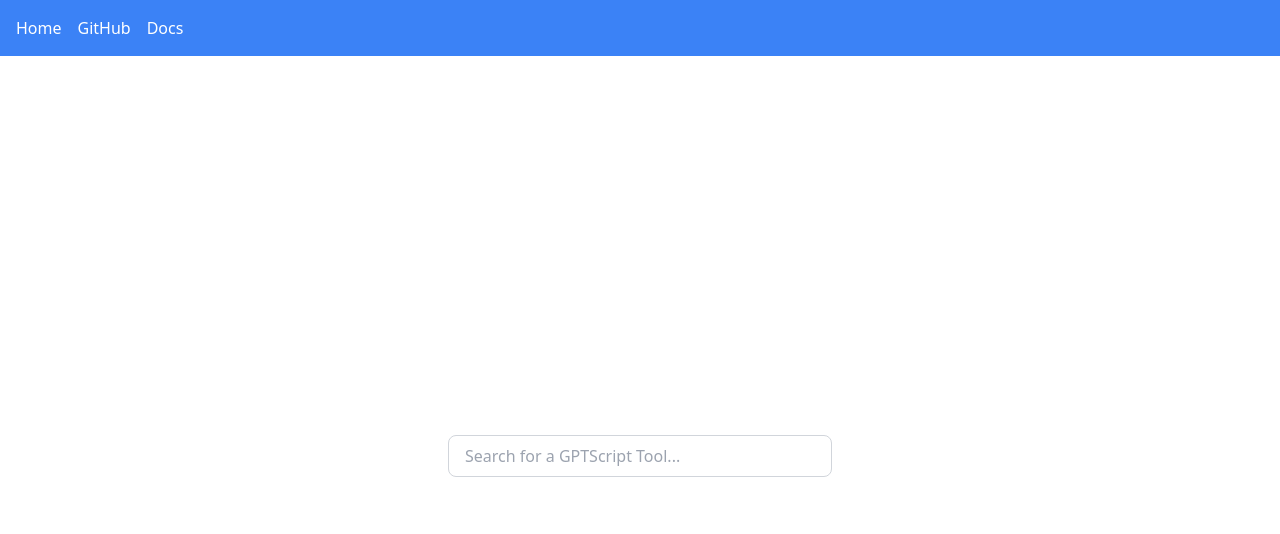
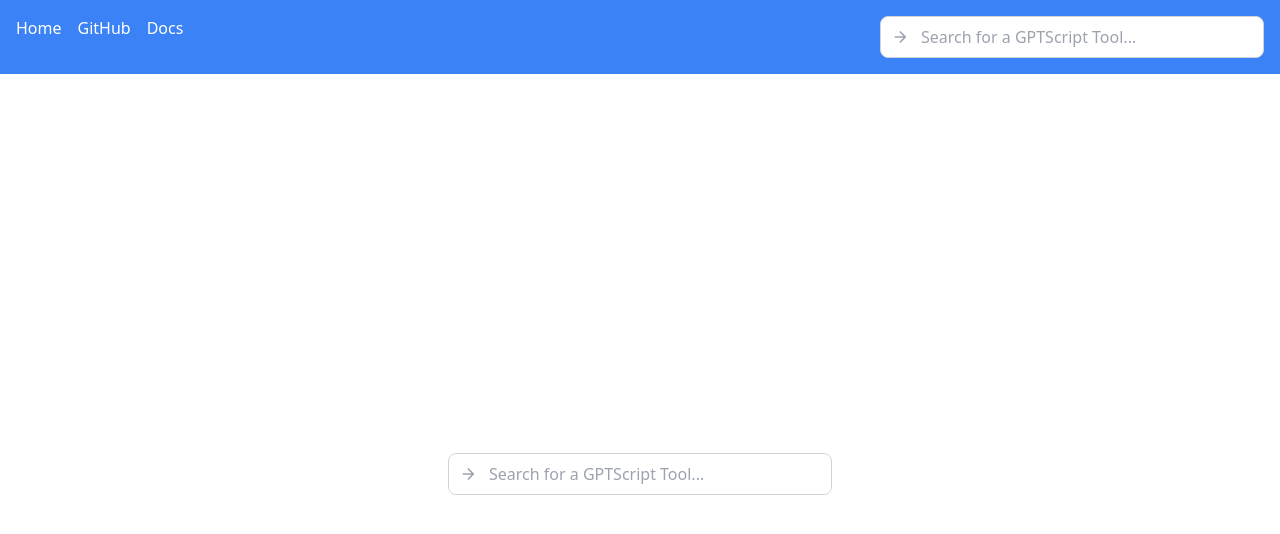
Before and after one commit to gptscript-ai/tools-site, a Nuxt app: page / in a window 1280 px wide. Shown: the top 534 px of the page. Built offline with nearby package versions, Linux system fonts and the light colour scheme.

Commit message:
feat: improve styling for pages
Signed-off-by: tylerslaton <mtslaton1@gmail.com>

```diff
--- a/components/Markdown.vue
+++ b/components/Markdown.vue
@@ -1,5 +1,5 @@
 <template>
-    <div class="markdown-content prose" v-html="renderedMarkdown"></div>
+    <div class="prose lg:prose-xl" v-html="renderedMarkdown"></div>
 </template>
 
 <script setup lang="ts">
--- a/components/Navigation.vue
+++ b/components/Navigation.vue
@@ -1,16 +1,22 @@
 <template>
-  <nav class="bg-blue-500 p-4">
+  <nav class="bg-blue-500 p-4 flex justify-between">
     <ul class="flex space-x-4">
       <li><nuxt-link to="/" class="text-white hover:text-blue-200">Home</nuxt-link></li>
       <li><a :href="githubLink" class="text-white hover:text-blue-200">GitHub</a></li>
       <li><a :href="docsLink" class="text-white hover:text-blue-200">Docs</a></li>
     </ul>
+    <div class="flex items-center w-96">
+      <Search :placeholder="placeHolder" />
+    </div>
   </nav>
 </template>
 
 <script setup>
 import { links } from '@/lib/links.ts';
 import { ref } from 'vue';
+
+const placeHolder = ref('Search for a GPTScript Tool...');
+
 const githubLink = ref(links.github);
 const docsLink = ref(links.docs);
 </script>
--- a/components/Search.vue
+++ b/components/Search.vue
@@ -1,12 +1,19 @@
 <template>
   <div class="w-full max-w-sm mx-auto">
     <form @submit.prevent="submitSearch">
-      <input
-        v-model="searchTerm"
-        type="text"
-        :placeholder="placeholder"
-        :class="`w-full px-4 py-2 text-gray-700 bg-white border ${isInvalid ? 'border-red-500' : 'border-gray-300'} rounded-lg focus:outline-none focus:border-blue-500`"
-      />
+      <div class="relative">
+        <input
+          v-model="searchTerm"
+          type="text"
+          :placeholder="placeholder"
+          :class="`w-full px-4 py-2 pl-10 text-gray-700 bg-white border ${isInvalid ? 'border-red-500' : 'border-gray-300'} rounded-lg focus:outline-none focus:border-blue-500`"
+        />
+        <div class="absolute inset-y-0 left-0 pl-3 flex items-center pointer-events-none">
+          <svg class="w-5 h-5 text-gray-400" fill="none" stroke="currentColor" viewBox="0 0 24 24" xmlns="http://www.w3.org/2000/svg">
+            <path stroke-linecap="round" stroke-linejoin="round" stroke-width="2" d="M10 18l6-6m0 0l-6-6m6 6H4"></path>
+          </svg>
+        </div>
+      </div>
       <p v-if="isInvalid" class="text-red-500">{{ errorMessage }}</p>
     </form>
   </div>
--- a/package.json
+++ b/package.json
@@ -19,6 +19,7 @@
     "vue-router": "^4.3.0"
   },
   "devDependencies": {
+    "@tailwindcss/typography": "^0.5.10",
     "@types/markdown-it": "^13.0.7",
     "@types/pg": "^8.11.2",
     "autoprefixer": "^10.4.18",
--- a/pages/[...slug].vue
+++ b/pages/[...slug].vue
@@ -1,21 +1,11 @@
 <template>
-  <div class="flex flex-col items-center justify-center mt-8">
-    <h1 class="text-4xl font-bold mb-4">GitHub URL</h1>
-    <pre class="text-lg">URL: {{ githubUrl }}</pre>
-
-    <div class="container">
-      <div class="mt-8 mx-auto element border border-gray-300 rounded-md p-4">
-        <h2 class="text-2xl font-bold">tool.gpt</h2>
-        <div class="overflow-auto max-h-96">
-          <pre class="bg-gray-200 p-4 mb-4 text-sm whitespace-pre-wrap">{{ toolFileData }}</pre>
-        </div>
-      </div>
-
-      <div class="mt-8 mx-auto element border border-gray-300 rounded-md p-4">
-        <h2 class="text-2xl font-bold">README.md</h2>
-        <div class="overflow-auto max-h-96 mx-4">
-          <Markdown :markdown="readmeData" />
-        </div>
+  <div class="flex flex-col mt-24 mx-24">
+    <a :href="githubUrl ? `https://${githubUrl}` : ''" target="_blank" class="text-blue-500 underline">{{ githubUrl }}</a>
+    <Markdown :markdown="readmeData" />
+    <div class="mt-8">
+      <h2 class="text-2xl font-bold">tool.gpt</h2>
+      <div class="overflow-auto max-h-96">
+        <pre class="bg-gray-200 p-4 mb-4 text-sm whitespace-pre-wrap">{{ toolFileData }}</pre>
       </div>
     </div>
   </div>
--- a/tailwind.config.js
+++ b/tailwind.config.js
@@ -11,5 +11,7 @@ module.exports = {
   theme: {
     extend: {},
   },
-  plugins: [],
+  plugins: [
+    require('@tailwindcss/typography'),
+  ],
 }
```
Also changed, not shown: 1 other file (tests, documents, lock files or other folders).
